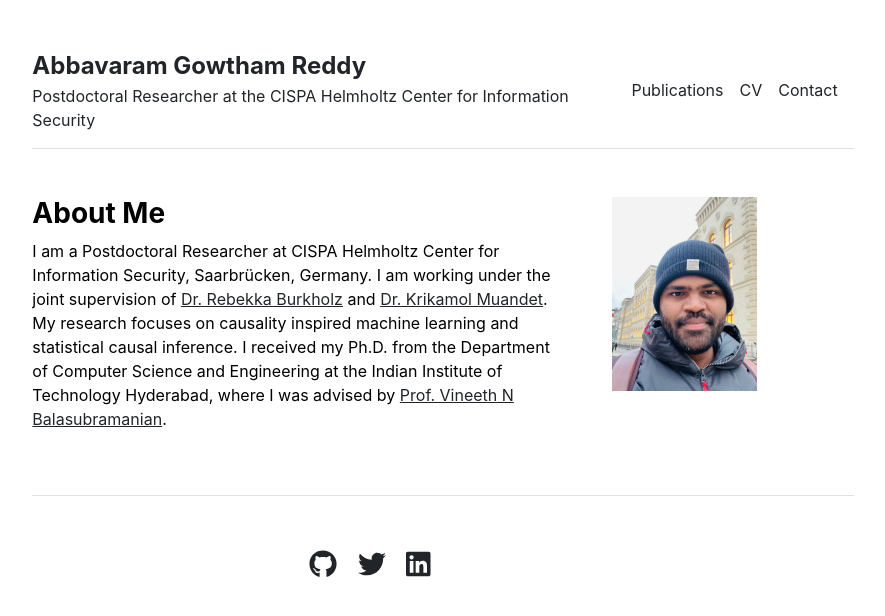
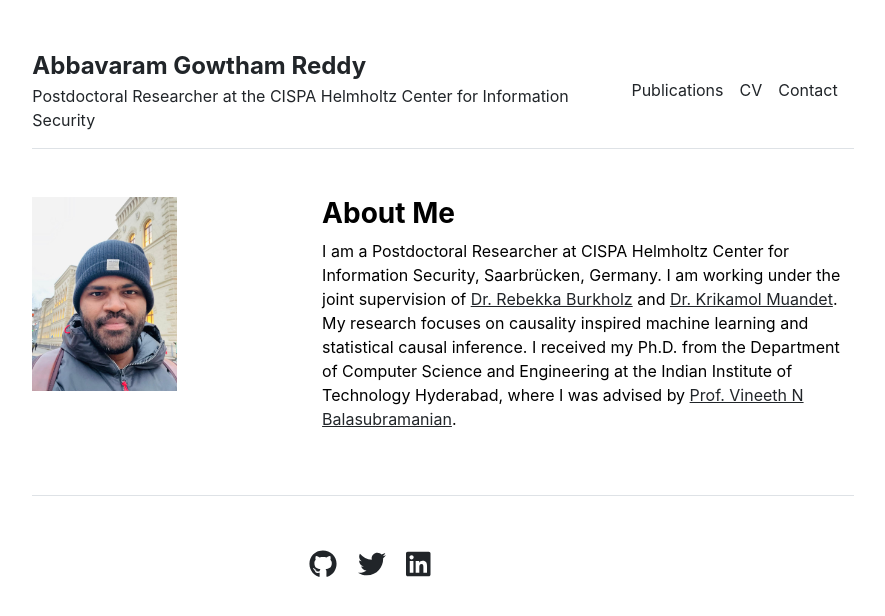
Before and after one commit to gautam0707/gautam0707.github.io, a Jekyll site: the page built from index.md, in a window 1280 px wide. Shown: the top 616 px of the page, without its empty margins (197-1082 px from the left). Built offline with Jekyll 4.4.1, drawn with Linux system fonts in a browser that asks for light colours; a style sheet for code colours, icons or effects is not loaded.

Commit message:
Update home.html

```diff
--- a/_layouts/home.html
+++ b/_layouts/home.html
@@ -3,13 +3,14 @@
 ---
 
 <div class="row g-5 mb-5">
+  <div class="col-md-4">
+    <img src="{{ site.github.url }}/assets/img/dp1.jpeg" alt="Home" width="60%">
+  </div>
   <div class="col-md-8">
     <h3 class="fw-bold">About Me</h3>
     {{ content }}
   </div>
-  <div class="col-md-4">
-    <img src="{{ site.github.url }}/assets/img/dp1.jpeg" alt="Home" width="60%">
-  </div>
+
 </div>
 
 <!-- {% include publications.html %} -->
```
